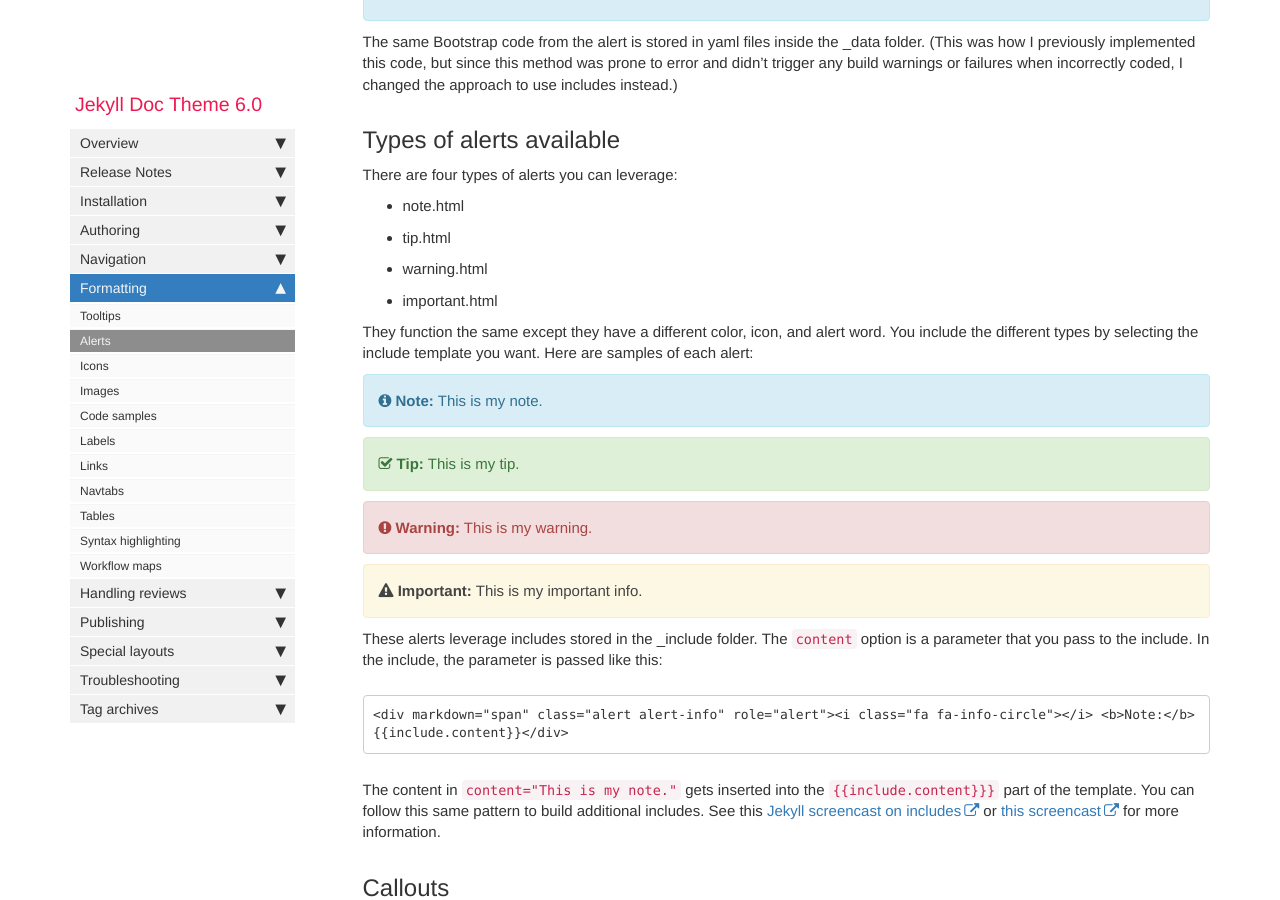
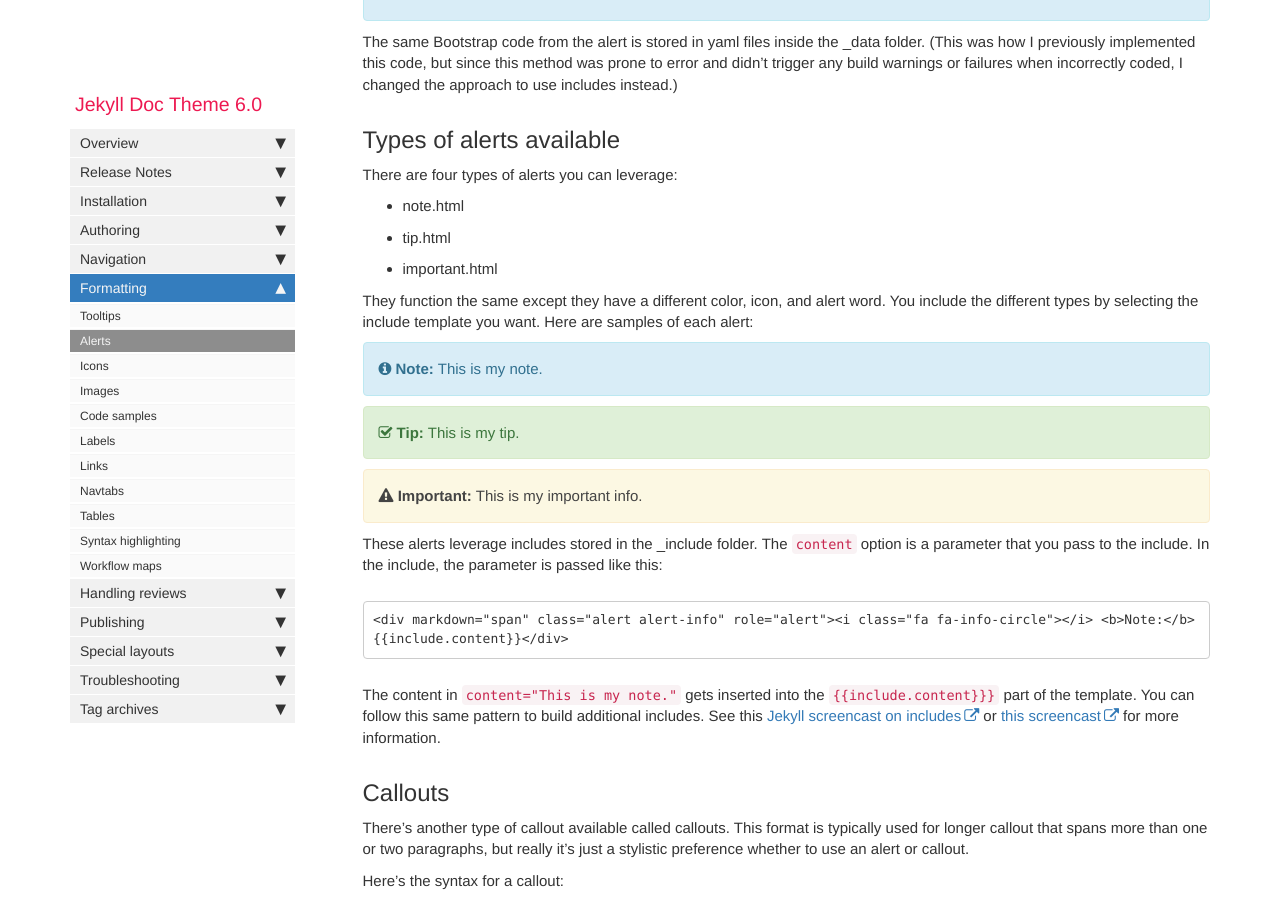
Before and after one commit to gedeontofidji/Documentation, a Jekyll site: the page built from pages/mydoc/mydoc_alerts.md, in a window 1280 px wide and 900 px high, scrolled down 1968 px. Built offline with Jekyll 4.4.1, drawn with Linux system fonts in a browser that asks for light colours; comment, search, counter and statistics services are not loaded.

Commit message:
Update mydoc_alerts.md

```diff
--- a/pages/mydoc/mydoc_alerts.md
+++ b/pages/mydoc/mydoc_alerts.md
@@ -73,7 +73,6 @@ There are four types of alerts you can leverage:
 
 * note.html
 * tip.html
-* warning.html
 * important.html
 
 They function the same except they have a different color, icon, and alert word. You include the different types by selecting the include template you want. Here are samples of each alert:
@@ -81,8 +80,6 @@ They function the same except they have a different color, icon, and alert word.
 {% include note.html content="This is my note." %}
 
 {% include tip.html content="This is my tip." %}
-
-{% include warning.html content="This is my warning." %}
 
 {% include important.html content="This is my important info." %}
 
```
